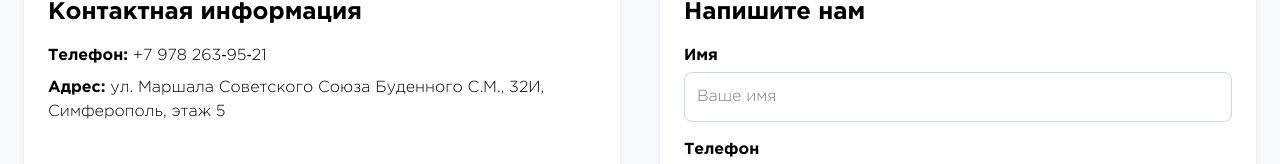
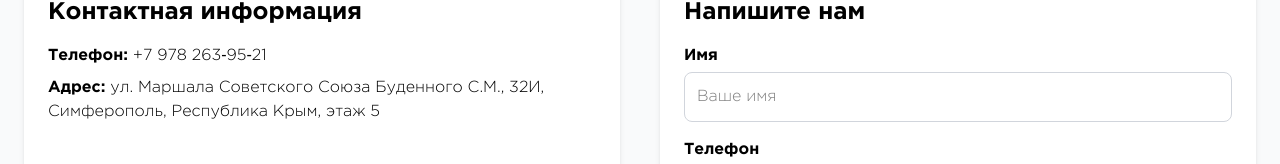
Before and after one commit to Grangy/doorhan, a Next.js app: page /contact in a window 1280 px wide. Shown: the part 244-408 px from the top of the page. Built offline with nearby package versions, Linux system fonts and the light colour scheme.

Commit message:
contactedit

```diff
--- a/app/contact/ContactPage.client.tsx
+++ b/app/contact/ContactPage.client.tsx
@@ -59,7 +59,7 @@ export default function ContactPage() {
           <div className="flex-1 bg-white p-6 rounded-lg shadow-md hover:scale-105 transition-transform">
             <h2 className="text-2xl font-semibold mb-4 text-main-doorhan">Контактная информация</h2>
             <p className="mb-2"><strong>Телефон:</strong> +7 978 263‑95‑21</p>
-            <p className="mb-2"><strong>Адрес:</strong> ул. Маршала Советского Союза Буденного С.М., 32И, Симферополь, этаж 5</p>
+            <p className="mb-2"><strong>Адрес:</strong> ул. Маршала Советского Союза Буденного С.М., 32И, Симферополь, Республика Крым, этаж 5</p>
           </div>
 
           {/* Форма обратной связи */}
```
